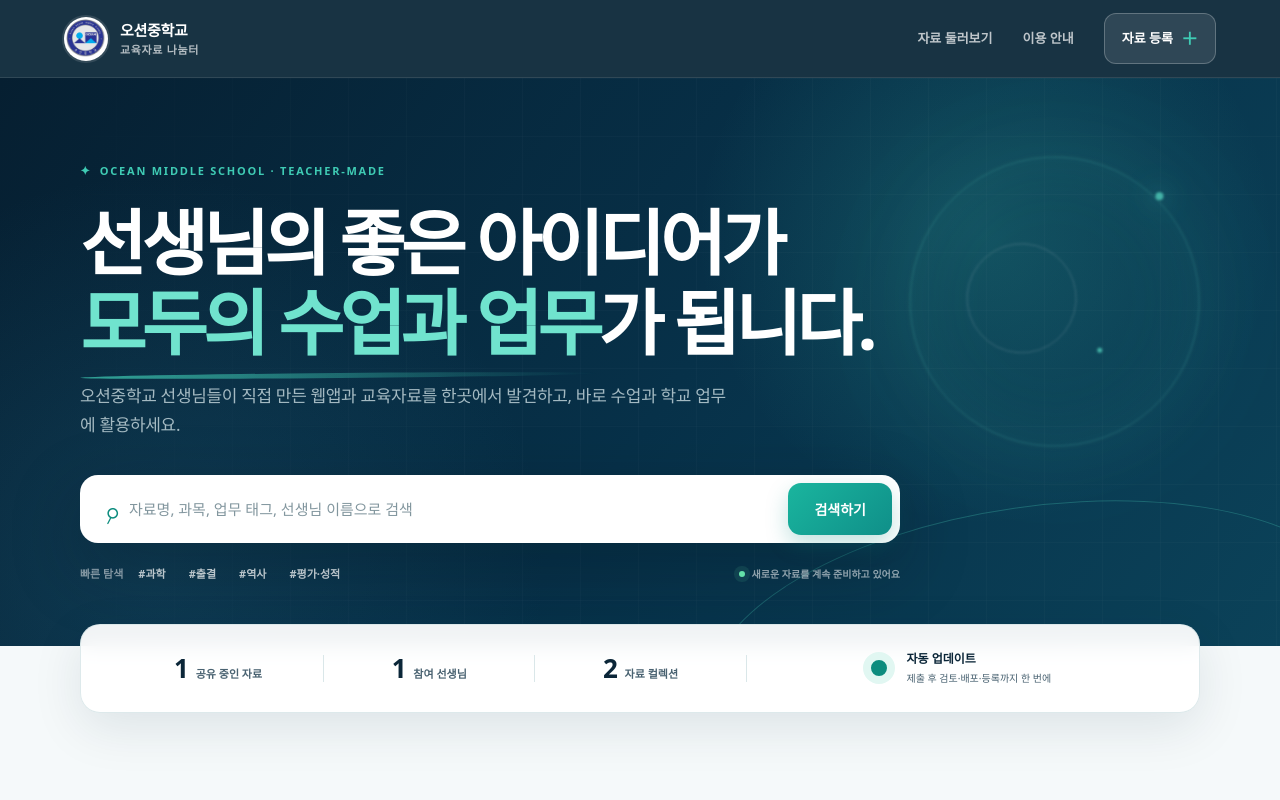
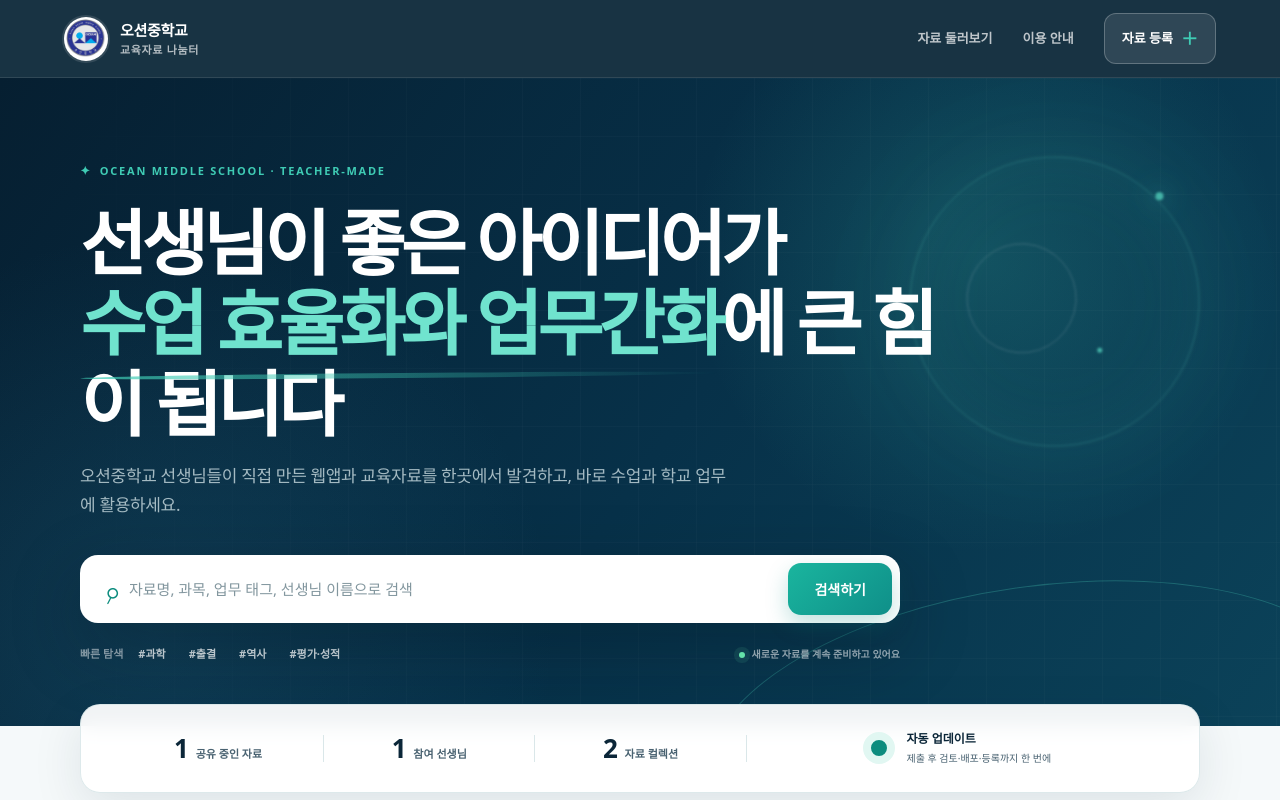
Before and after one commit to vibeoschool/education-sharing-portal, a Next.js app: page / in a window 1280 px wide. Shown: the top 800 px of the page. Built offline with nearby package versions, Linux system fonts and the light colour scheme; no server answers.

Commit message:
copy: update portal message

```diff
--- a/app/layout.tsx
+++ b/app/layout.tsx
@@ -18,7 +18,7 @@ export async function generateMetadata(): Promise<Metadata> {
     },
     openGraph: {
       title: "오션중학교 교육자료 나눔터",
-      description: "선생님의 좋은 아이디어가 모두의 수업과 업무가 됩니다.",
+      description: "선생님이 좋은 아이디어가 수업 효율화와 업무간화에 큰 힘이 됩니다",
       type: "website",
       locale: "ko_KR",
       images: imageUrl
@@ -28,7 +28,7 @@ export async function generateMetadata(): Promise<Metadata> {
     twitter: {
       card: "summary_large_image",
       title: "오션중학교 교육자료 나눔터",
-      description: "선생님의 좋은 아이디어가 모두의 수업과 업무가 됩니다.",
+      description: "선생님이 좋은 아이디어가 수업 효율화와 업무간화에 큰 힘이 됩니다",
       images: imageUrl ? [imageUrl] : undefined,
     },
   };
--- a/app/page.tsx
+++ b/app/page.tsx
@@ -298,9 +298,9 @@ export default function Home() {
             OCEAN MIDDLE SCHOOL · TEACHER-MADE
           </p>
           <h1>
-            선생님의 좋은 아이디어가
+            선생님이 좋은 아이디어가
             <br />
-            <em>모두의 수업과 업무</em>가 됩니다.
+            <em>수업 효율화와 업무간화</em>에 큰 힘이 됩니다
           </h1>
           <p className="hero-copy">
             오션중학교 선생님들이 직접 만든 웹앱과 교육자료를 한곳에서
```
